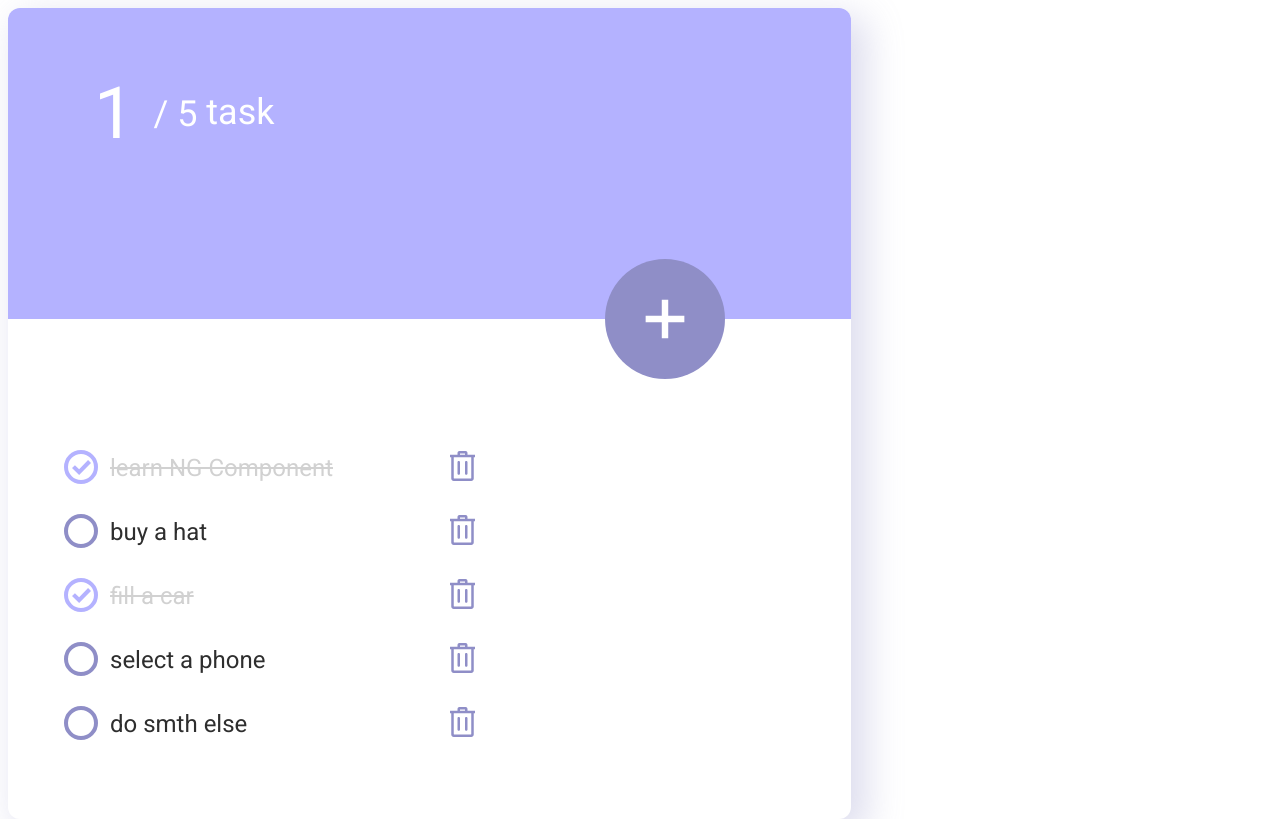
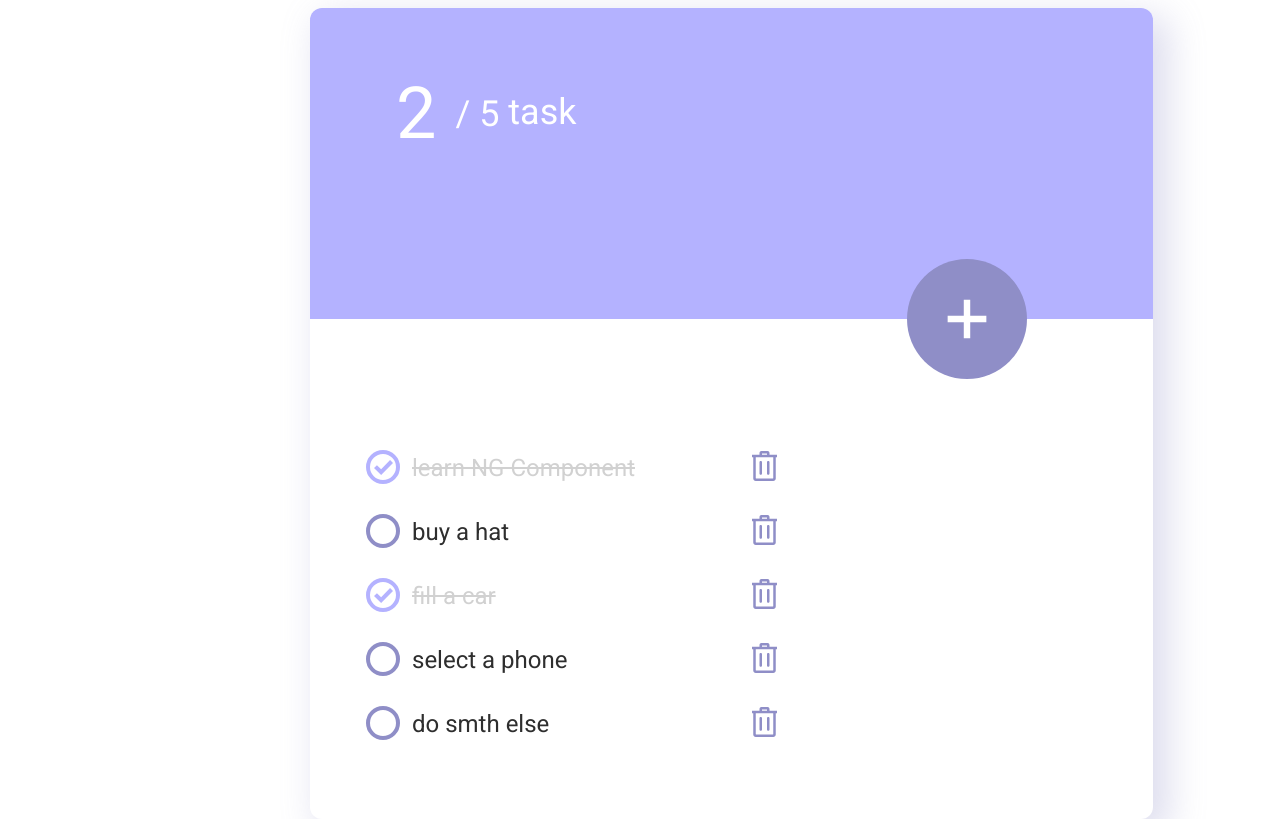
Before and after one commit to Shevrin/ng-TODO, an Angular app: page / in a window 1280 px wide. Built offline with nearby package versions, Linux system fonts and the light colour scheme.

Commit message:
Доработан функционал счетчика todo-item

```diff
--- a/shared/todos.service.ts
+++ b/shared/todos.service.ts
@@ -39,6 +39,7 @@ export class TodoService {
   ];
 
   public tasks: number = this.storage.length;
+  public checkedTasks: number = 2;
 
   // доработать работу с localStorage
 
@@ -54,19 +55,19 @@ export class TodoService {
   pushTodo(todo: ToDo) {
     this.storage.push(todo);
     localStorage.setItem('todoList', JSON.stringify(this.storage));
-    console.log(this.storage.length);
+    // console.log(this.storage.length);
     this.tasks = this.storage.length;
   }
 
   onToggle(id: number): void {
     const checkIndx = this.storage.findIndex((t) => t.id === id);
     this.storage[checkIndx].flag = !this.storage[checkIndx].flag;
-    // console.log(this.storage.length);
+    console.log(this.checkedTasks);
   }
 
   removeTodo(id: number) {
     this.storage = this.storage.filter((t) => t.id !== id);
-    console.log(this.storage.length);
+    // console.log(this.storage.length);
     this.tasks = this.storage.length;
   }
 }
--- a/src/app/app.component.scss
+++ b/src/app/app.component.scss
@@ -1,5 +1,5 @@
 .wrapper{
-	// margin: 0 auto;
+	margin: 0 auto;
 	overflow: hidden;
 	max-height: 100%;
 	width: 660px;
--- a/src/app/todo/todo.component.html
+++ b/src/app/todo/todo.component.html
@@ -1,6 +1,6 @@
 <div class="header">
   <div class="head-text">
-    <span class="main-subtext">1</span>
+    <span class="main-subtext">{{ checkedTasks }}</span>
     <span class="head-subtext"> / {{ tasks }} </span>
     task
   </div>
@@ -8,9 +8,9 @@
     type="text"
     class="input"
     placeholder="enter your task..."
-    [(ngModel)]="title"
     (keydown.enter)="addTodo()"
     #input
+    [(ngModel)]="title"
     *ngIf="show"
   />
   <div class="form-btn" *ngIf="show">
@@ -21,7 +21,7 @@
 </div>
 
 <div class="list">
-  <ul *ngIf="todoService.storage.length; else noTodosList">
+  <ul *ngIf="tasks; else noTodosList">
     <li *ngFor="let todo of todoService.storage">
       <label>
         <input
@@ -37,7 +37,6 @@
     </li>
   </ul>
 </div>
-
 <ng-template #noTodosList>
   <p style="text-align: center">Нет заданий</p>
 </ng-template>
--- a/src/app/todo/todo.component.ts
+++ b/src/app/todo/todo.component.ts
@@ -1,4 +1,4 @@
-import { Component, OnInit } from '@angular/core';
+import { Component, DoCheck } from '@angular/core';
 import { TodoService, ToDo } from 'shared/todos.service';
 
 @Component({
@@ -6,13 +6,15 @@ import { TodoService, ToDo } from 'shared/todos.service';
   templateUrl: './todo.component.html',
   styleUrls: ['./todo.component.scss'],
 })
-export class TodoComponent implements OnInit {
+export class TodoComponent implements DoCheck {
   title: string = '';
-  tasks: number = this.todoService.tasks;
+  tasks: number;
+  // = this.todoService.tasks;
   show: boolean = false;
-
+  checkedTasks: number;
   constructor(public todoService: TodoService) {
     this.tasks = this.todoService.tasks;
+    this.checkedTasks = this.todoService.checkedTasks;
   }
 
   addInput() {
@@ -41,5 +43,8 @@ export class TodoComponent implements OnInit {
     this.todoService.removeTodo(id);
   }
 
-  ngOnInit() {}
+  ngDoCheck() {
+    this.tasks = this.todoService.tasks;
+    console.log('doOnCheck');
+  }
 }
--- a/tsconfig.json
+++ b/tsconfig.json
@@ -1,5 +1,11 @@
 /* To learn more about this file see: https://angular.io/config/tsconfig. */
 {
+	 "files": [],
+ "references": [
+   {"path": "./tsconfig.app.json"},
+   {"path": "./tsconfig.spec.json"},
+   {"path": "./e2e/tsconfig.json"},
+  ],
   "compileOnSave": false,
   "compilerOptions": {
     "baseUrl": "./",
```
